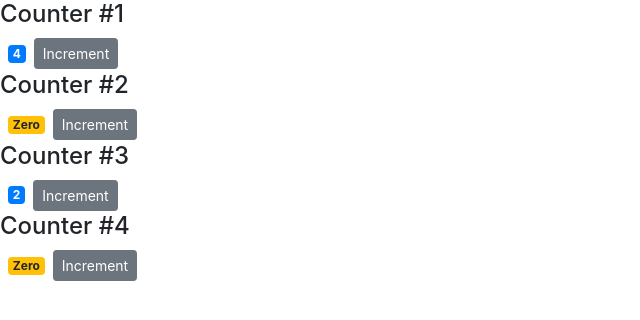
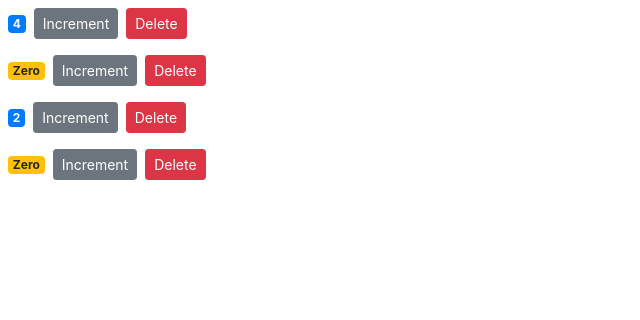
Before and after one commit to psbharathy/react-js-snippet, a React (Create React App) app: page / in a window 1280 px wide. Shown: the top 320 px of the page, without its empty margins (0-640 px from the left). Built offline with nearby package versions, Linux system fonts and the light colour scheme.

Commit message:
Handling the events on components

```diff
--- a/src/components/counter.jsx
+++ b/src/components/counter.jsx
@@ -1,6 +1,8 @@
 import React, { Component } from "react";
 
 class Counter extends Component {
+  // State is Local to class
+
   state = {
     value: this.props.value
   };
@@ -11,7 +13,6 @@
   // } use arrow key => bind
 
   handleIncrement = product => {
-    console.log("Increment Click", product);
     this.setState({ value: this.state.value + 1 });
   };
 
@@ -19,18 +20,25 @@
   //   this.handleIncrement({ id: 1 });
   // }; to simple experssion check OnClick
 
+  // this.props is input to this component
+
   render() {
     // console.log("Props", this.props);
     // Note props childern renders h4
     return (
       <div>
-        {this.props.children}
         <span className={this.getBadgeClasses()}>{this.formatCount()}</span>
         <button
           onClick={() => this.handleIncrement({ id: 1 })}
           className="btn btn-secondary btn-sm"
         >
           Increment
+        </button>
+        <button
+          onClick={this.props.onDelete}
+          className="btn btn-danger btn-sm m-2"
+        >
+          Delete
         </button>
       </div>
     );
--- a/src/components/counters.jsx
+++ b/src/components/counters.jsx
@@ -9,14 +9,21 @@
       { id: 4, value: 0 }
     ]
   };
+
+  handleDelete = () => {
+    console.log("Event Handled");
+  };
+
   render() {
     // Key is special word but value is arg
     return (
       <div>
         {this.state.counters.map(counter => (
-          <Counter key={counter.id} value={counter.value}>
-            <h4>Counter #{counter.id}</h4>
-          </Counter>
+          <Counter
+            key={counter.id}
+            onDelete={this.handleDelete}
+            value={counter.value}
+          />
         ))}
       </div>
     );
```
